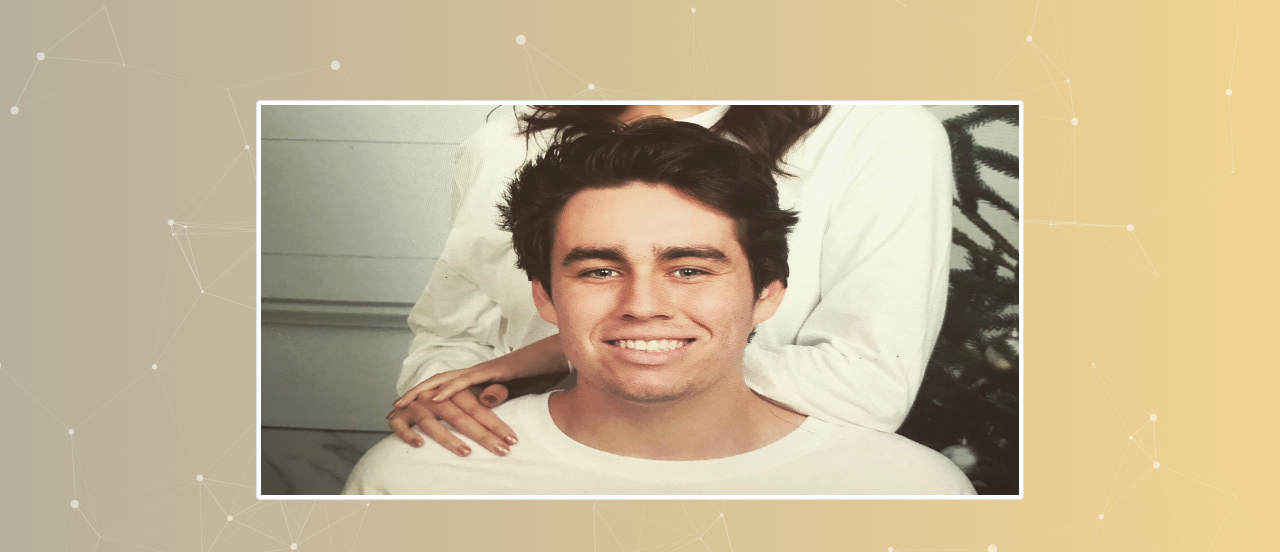
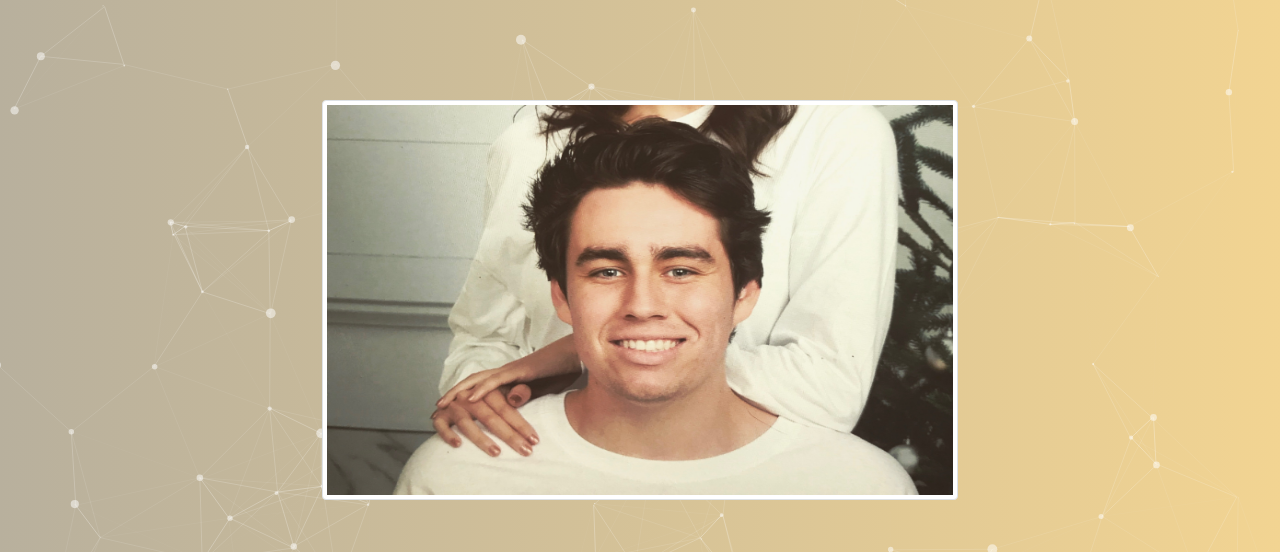
Before and after one commit to StevenMarsh/personal-website, a website: page particles.js-master/landingPage/landing.html in a window 1280 px wide. Shown: the part 313-865 px from the top of the page. Drawn offline with nearby package versions, Linux system fonts and the light colour scheme.

Commit message:
adjust that image right quick

```diff
--- a/particles.js-master/landingPage/landing.html
+++ b/particles.js-master/landingPage/landing.html
@@ -46,7 +46,7 @@
       </ul>
     </div>
   </nav>
-  <div class = "row">
+  <div class = "row justify-content-center">
     <div style = "margin-top: 120px;" class = "col-12" id = "nametag">
       <h1 class="ml5">
         <span class="text-wrapper">
@@ -57,7 +57,7 @@
         </span>
       </h1>
     </div>
-    <div style = "margin-top: 120px;" class="mepic col-12">
+    <div style = "margin-top: 120px;" class="mepic col-10">
         <img class ="meImg img-thumbnail" src="../../me.jpeg">
     </div>
     <div style = "margin-top: 25px;" style = "display: flex; justify-content: center;" class ="outericon col-12">
```
